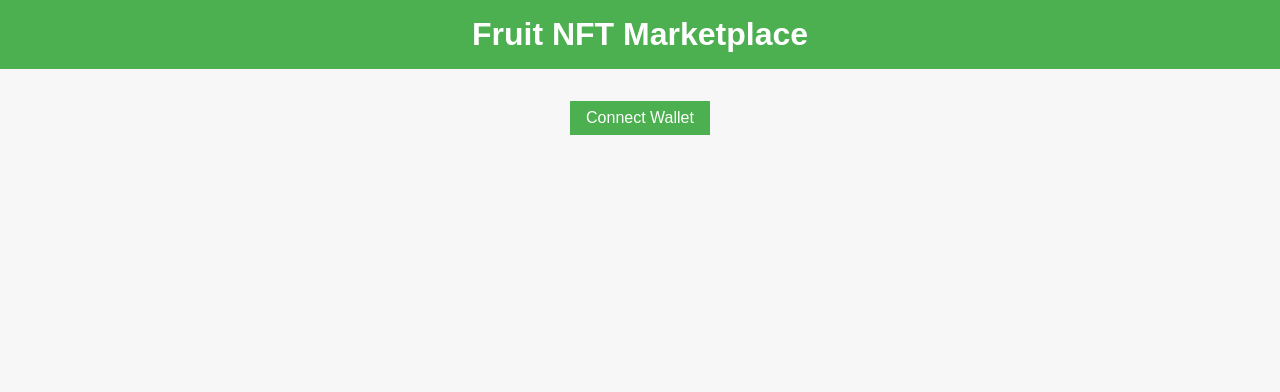
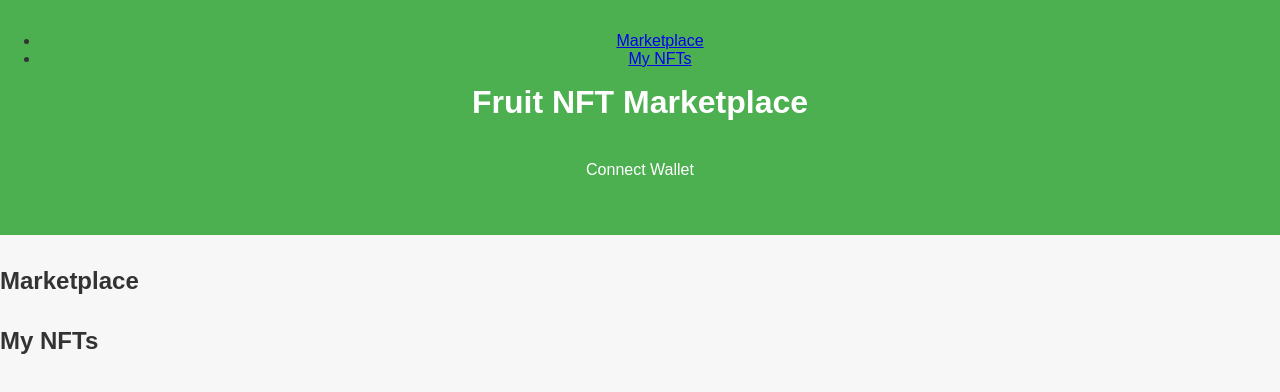
Before and after one commit to zxzfilipe/Fruits, a plain HTML site: page index.html in a window 1280 px wide. Drawn offline with nearby package versions, Linux system fonts and the light colour scheme.

Commit message:
Update index.html

```diff
--- a/index.html
+++ b/index.html
@@ -10,20 +10,31 @@
 </head>
 <body>
     <header>
+        <nav>
+            <ul>
+                <li><a href="#nft-marketplace">Marketplace</a></li>
+                <li><a href="#user-nfts">My NFTs</a></li>
+            </ul>
+        </nav>
         <h1>Fruit NFT Marketplace</h1>
+        <section id="connect-wallet">
+            <button id="connect-button">Connect Wallet</button>
+        </section>
     </header>
 
     <main>
-        <section id="connect-wallet">
-            <button id="connect-button">Connect Wallet</button>
-        </section>
-
         <section id="nft-marketplace">
-            <!-- NFT cards will be populated here -->
+            <h2>Marketplace</h2>
+            <div class="nft-grid">
+                <!-- NFT cards will be populated here -->
+            </div>
         </section>
 
         <section id="user-nfts">
-            <!-- User NFTs will be populated here -->
+            <h2>My NFTs</h2>
+            <div class="nft-grid">
+                <!-- User NFTs will be populated here -->
+            </div>
         </section>
     </main>
 </body>
```
